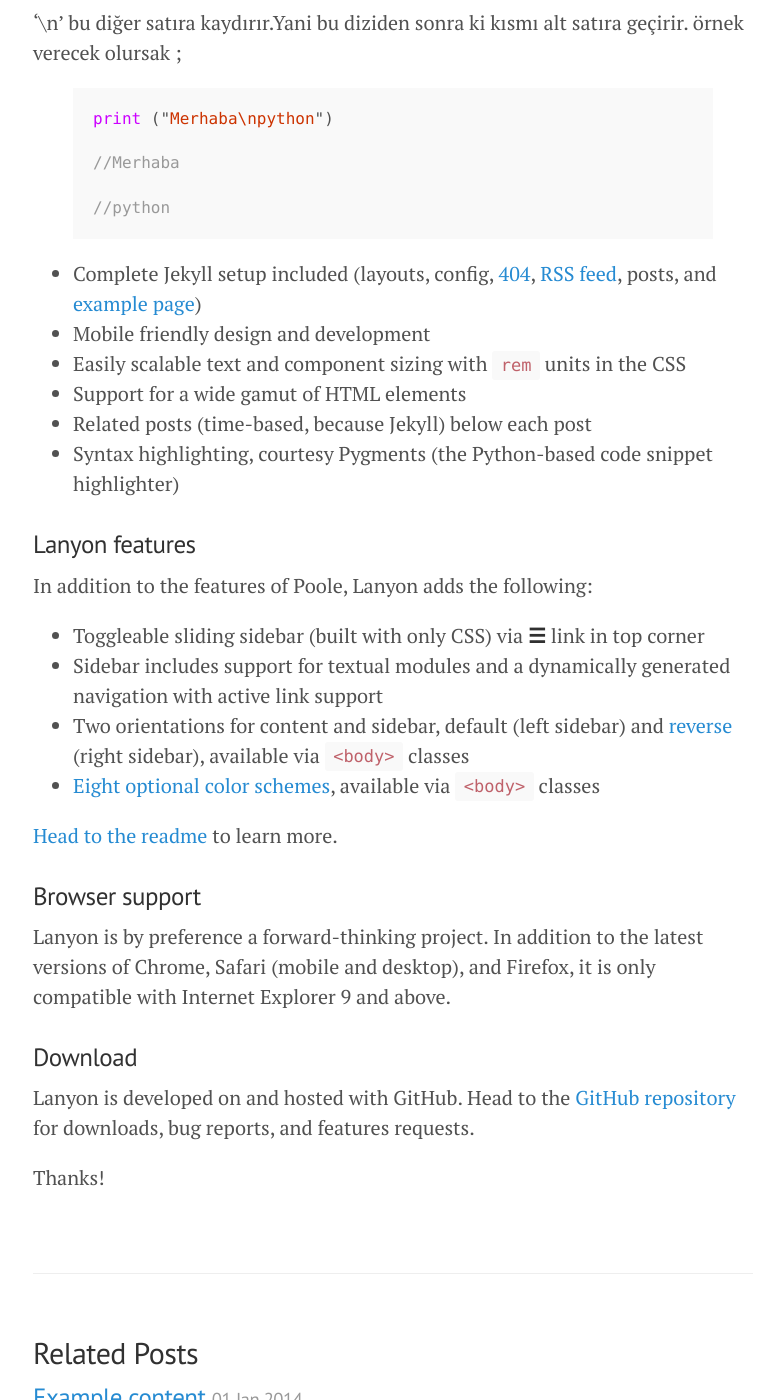
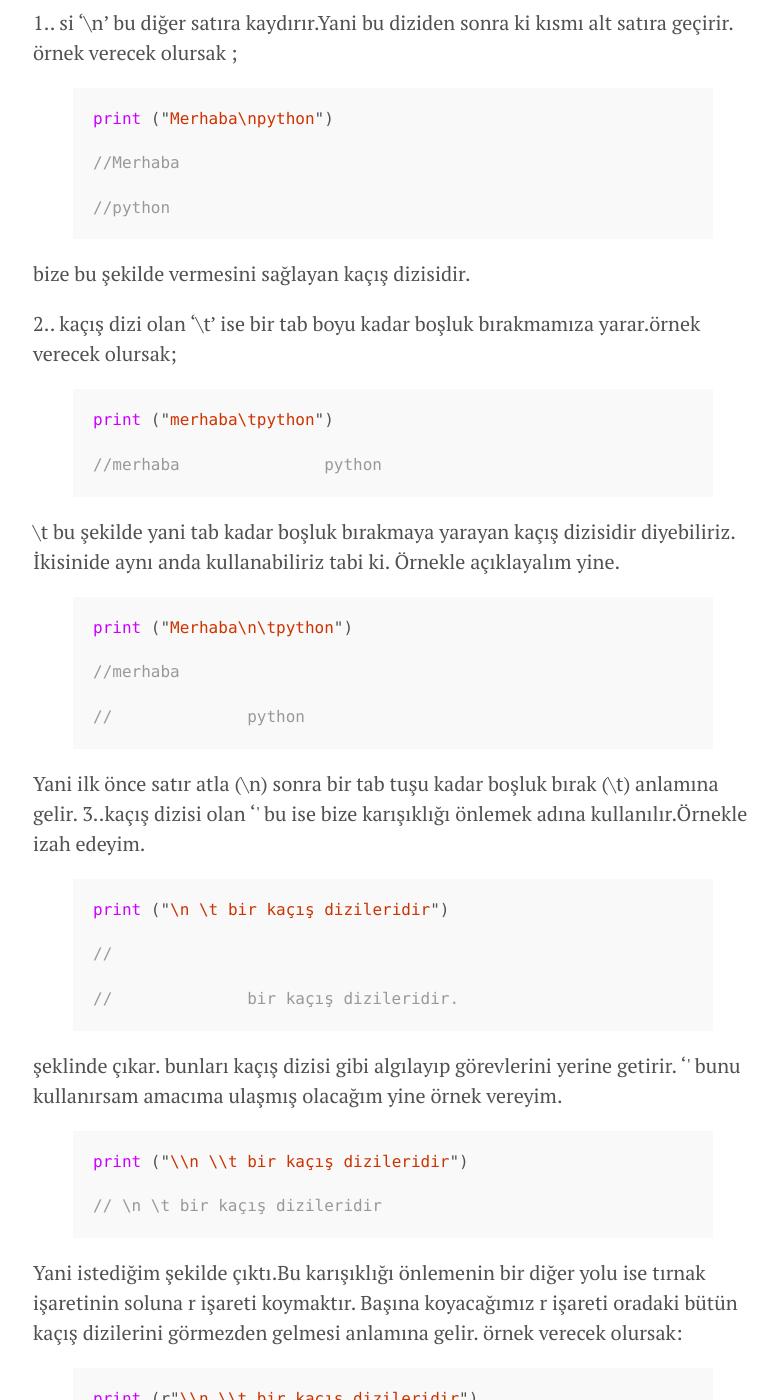
Before and after one commit to kenancn/kenancn.github.io, a Jekyll site: the page built from _posts/2017-01-15-python-kacis-dizileri-yorum.md, in a window 1280 px wide and 1400 px high, scrolled down 516 px. Shown: the whole window, without its empty margins (247-1025 px from the left). Built offline with Jekyll 4.4.1, drawn with Linux system fonts in a browser that asks for light colours; Markdown is read by kramdown in place of the engine named in the settings; some of the changed text lies outside the part shown.

Commit message:
Update Text

```diff
--- a/_posts/2017-01-15-python-kacis-dizileri-yorum.md
+++ b/_posts/2017-01-15-python-kacis-dizileri-yorum.md
@@ -14,7 +14,7 @@ sola yatık olanlardır.Görevlerini şu şekilde açıklayayım.
 
 ### Kaçış Dizileri
 
-'\n' bu diğer satıra kaydırır.Yani bu diziden sonra ki kısmı alt satıra geçirir.
+1.. si '\n' bu diğer satıra kaydırır.Yani bu diziden sonra ki kısmı alt satıra geçirir.
 örnek verecek olursak ;
 {% highlight js %}
 
@@ -24,33 +24,63 @@ print ("Merhaba\npython")
 //python
 {% endhighlight %}
 
+bize bu şekilde vermesini sağlayan kaçış dizisidir.
 
+2.. kaçış dizi olan '\t' ise bir tab boyu kadar boşluk bırakmamıza yarar.örnek verecek olursak;
+{% highlight js %}
 
+print ("merhaba\tpython")
 
-* Complete Jekyll setup included (layouts, config, [404](/404), [RSS feed](/atom.xml), posts, and [example page](/about))
-* Mobile friendly design and development
-* Easily scalable text and component sizing with `rem` units in the CSS
-* Support for a wide gamut of HTML elements
-* Related posts (time-based, because Jekyll) below each post
-* Syntax highlighting, courtesy Pygments (the Python-based code snippet highlighter)
+//merhaba		python
+{% endhighlight %}
 
-### Lanyon features
+\t bu şekilde yani tab kadar boşluk bırakmaya yarayan kaçış dizisidir diyebiliriz.
+İkisinide aynı anda kullanabiliriz tabi ki. Örnekle açıklayalım yine.
+{% highlight js %}
 
-In addition to the features of Poole, Lanyon adds the following:
+print ("Merhaba\n\tpython")
 
-* Toggleable sliding sidebar (built with only CSS) via **☰** link in top corner
-* Sidebar includes support for textual modules and a dynamically generated navigation with active link support
-* Two orientations for content and sidebar, default (left sidebar) and [reverse](https://github.com/poole/lanyon#reverse-layout) (right sidebar), available via `<body>` classes
-* [Eight optional color schemes](https://github.com/poole/lanyon#themes), available via `<body>` classes
+//merhaba
+//		python
+{% endhighlight %}
 
-[Head to the readme](https://github.com/poole/lanyon#readme) to learn more.
+Yani ilk önce satır atla (\n) sonra bir tab tuşu kadar boşluk bırak (\t) anlamına gelir.
+3..kaçış dizisi olan '\' bu ise bize karışıklığı önlemek adına kullanılır.Örnekle izah edeyim.
+{% highlight js %}
 
-### Browser support
+print ("\n \t bir kaçış dizileridir")
 
-Lanyon is by preference a forward-thinking project. In addition to the latest versions of Chrome, Safari (mobile and desktop), and Firefox, it is only compatible with Internet Explorer 9 and above.
+//
+//		bir kaçış dizileridir.
+{% endhighlight %}
 
-### Download
+şeklinde çıkar.
+bunları kaçış dizisi gibi algılayıp görevlerini yerine getirir.
+'\' bunu kullanırsam amacıma ulaşmış olacağım yine örnek vereyim.
+{% highlight js %}
 
-Lanyon is developed on and hosted with GitHub. Head to the <a href="https://github.com/poole/lanyon">GitHub repository</a> for downloads, bug reports, and features requests.
+print ("\\n \\t bir kaçış dizileridir")
 
-Thanks!
+// \n \t bir kaçış dizileridir
+{% endhighlight %}
+
+Yani istediğim şekilde çıktı.Bu karışıklığı önlemenin bir diğer yolu ise tırnak işaretinin soluna r işareti koymaktır.
+Başına koyacağımız r işareti oradaki bütün kaçış dizilerini görmezden gelmesi anlamına gelir. örnek verecek olursak:
+{% highlight js %}
+
+print (r"\\n \\t bir kaçış dizileridir")
+
+// \n \t bir kaçış dizileridir
+{% endhighlight %}
+
+ve son olarak enbasit ve en zevkli olan ise yorum satırı.
+
+### Yorum Satırı
+
+  In addition to the features of Poole, Lanyon adds the following:
+# bu sembolü koyarsak  bundan sonra yazacağımız hiçbir şey  işleme sokulmaz.
+{% highlight js %}
+
+#yani kafana göre herşey yazabilirsin bu sembolden satır bitene kadar özgürsün
+
+{% endhighlight %}
```
